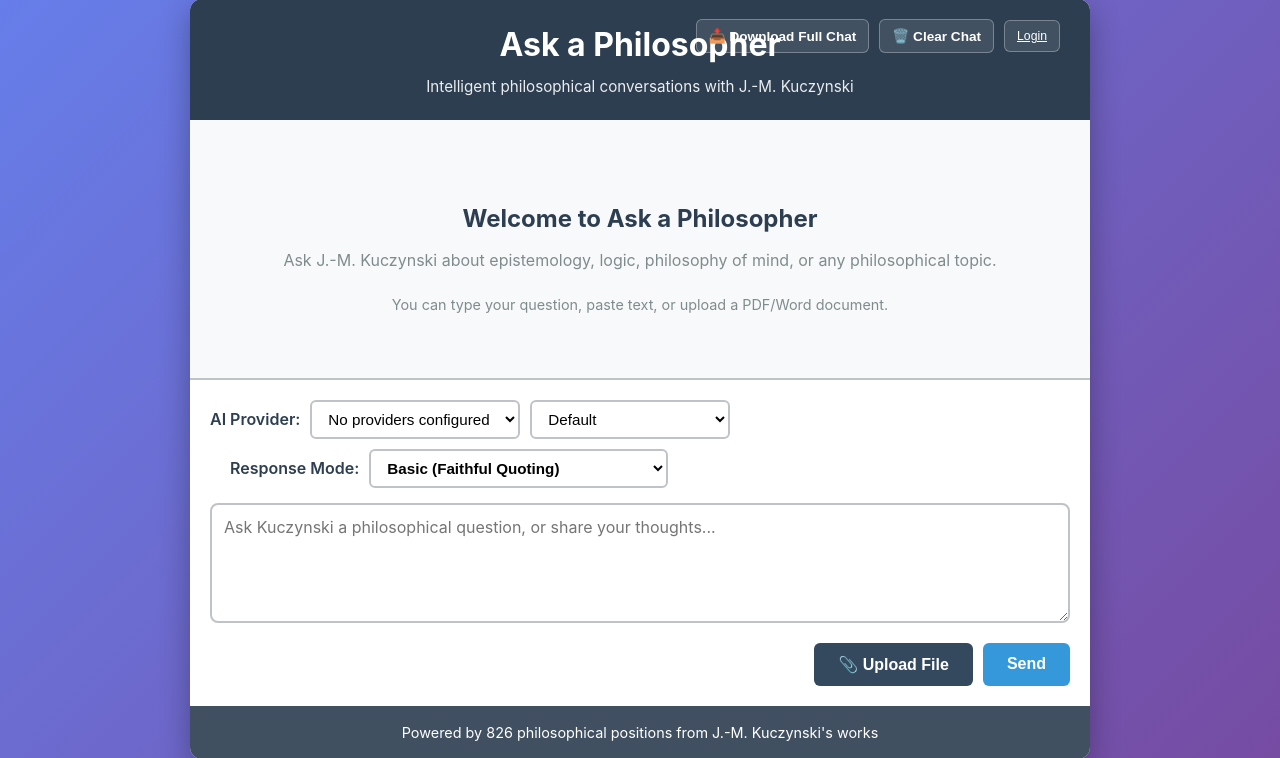
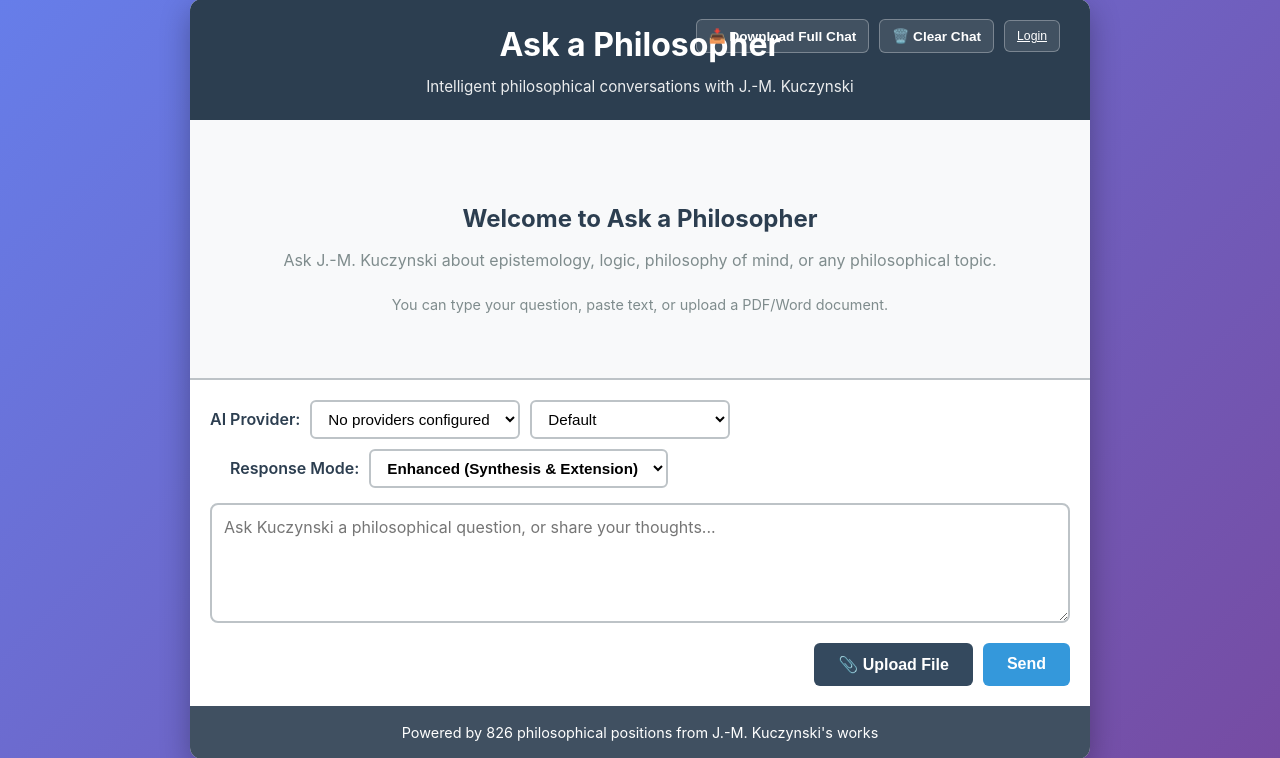
Before and after one commit to johnmichaelkuczynski/ASKJM.XYZ, a Flask app: page / in a window 1280 px wide. Shown: the part 21-779 px from the top of the page. Run offline with Flask 3, Linux system fonts and the light colour scheme; data that the repository does not hold is empty; parts of the project's set-up code (start-up, migrations or seed data) failed here and were passed over; some libraries are stand-ins or nearby versions.

Commit message:
Set default AI provider and update response mode options
Update static/app.js to set 'grok' as the default provider and modify templates/index.html to reorder response mode options, making "Enhanced" the default.

Replit-Commit-Author: Agent
Replit-Commit-Session-Id: 1857d28c-dca0-4478-a9fd-c4e45ba18ec8
Replit-Commit-Checkpoint-Type: full_checkpoint
Replit-Commit-Event-Id: d5139423-bd81-43d7-b48f-69e8dc4d7cd6
Replit-Commit-Screenshot-Url: https://storage.googleapis.com/screenshot-production-us-central1/ef071fdf-05a3-48d8-b36c-1540a99ca086/1857d28c-dca0-4478-a9fd-c4e45ba18ec8/Do5F7Mn

```diff
--- a/static/app.js
+++ b/static/app.js
@@ -71,8 +71,11 @@ class KuczynskiChat {
             return;
         }
 
+        // Set Grok as default provider
+        const grokProvider = this.providers.find(p => p.id === 'grok');
+
         this.providerSelect.innerHTML = this.providers.map(p =>
-            `<option value="${p.id}">${p.name}</option>`
+            `<option value="${p.id}" ${p.id === 'grok' ? 'selected' : ''}>${p.name}</option>`
         ).join('');
 
         this.updateModelDropdown();
--- a/templates/index.html
+++ b/templates/index.html
@@ -50,8 +50,8 @@
                     <div class="mode-toggle-section">
                         <label for="mode-select">Response Mode:</label>
                         <select id="mode-select" class="mode-select">
+                            <option value="enhanced" selected>Enhanced (Synthesis & Extension)</option>
                             <option value="basic">Basic (Faithful Quoting)</option>
-                            <option value="enhanced">Enhanced (Synthesis & Extension)</option>
                         </select>
                     </div>
                 </div>
```
Also changed, not shown: attached_assets/image_1763508930297.png (added), 1 other file.
